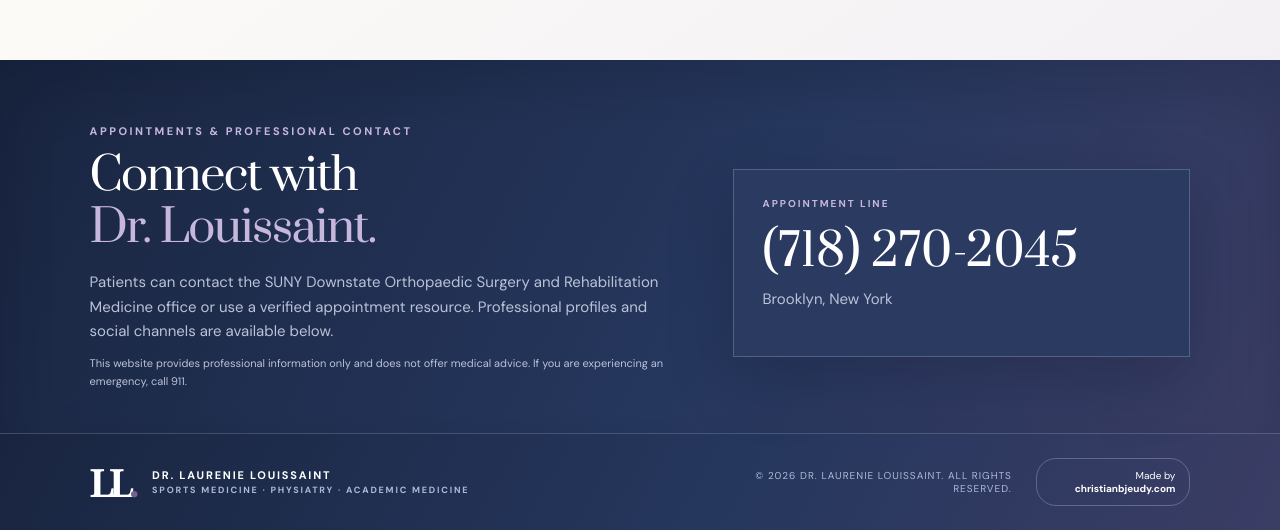
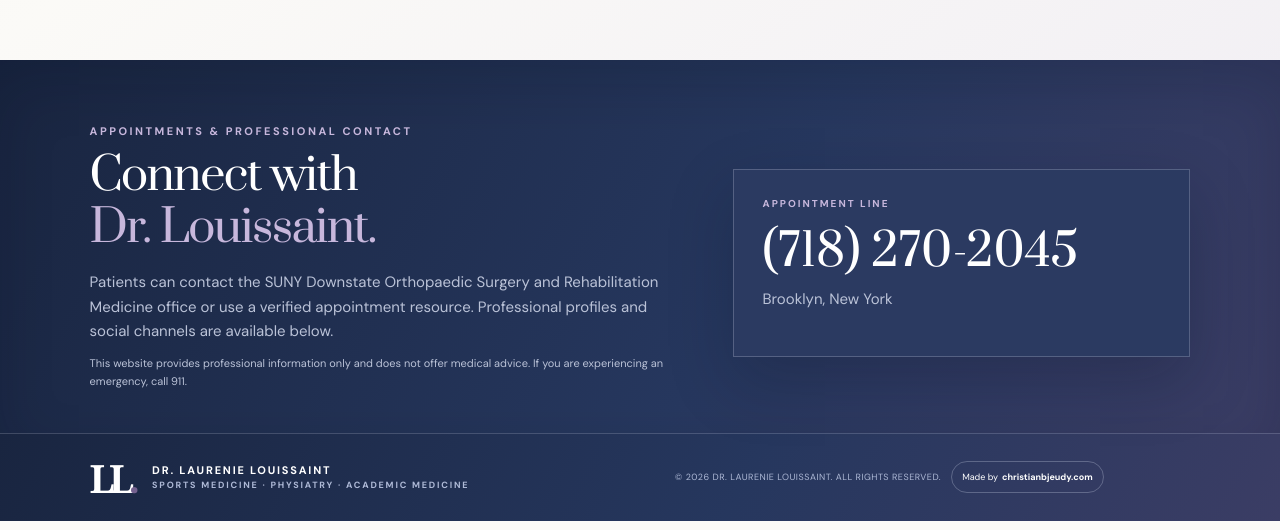
Before and after one commit to christianbjeudy/drll, a website: page index.html in a window 1280 px wide. Shown: the part 4715-5245 px from the top of the page. Drawn offline with Linux system fonts and the light colour scheme; no server answers.

Commit message:
Refine footer credit alignment

```diff
--- a/assets/profile.css
+++ b/assets/profile.css
@@ -848,16 +848,16 @@ h2 {
 }
 .footer-inner {
   display: grid;
-  grid-template-columns: minmax(500px, 1.15fr) minmax(0, 0.85fr);
+  grid-template-columns: minmax(540px, 1.05fr) minmax(0, 0.95fr);
   align-items: center;
-  gap: 28px;
+  gap: 16px;
   padding-top: 24px;
   border-top: 1px solid rgba(215, 221, 239, 0.2);
 }
 .footer .brand-monogram { color: #fff; }
 .footer .footer-brand { min-width: 0; gap: 18px; color: #fff; }
 .footer .footer-brand small { color: #aeb9d6; }
-.footer .footer-identity { flex: 0 1 auto; }
+.footer .footer-identity { flex: 0 0 auto; white-space: nowrap; }
 .footer-socials {
   flex: 0 0 auto;
   flex-wrap: nowrap;
@@ -883,15 +883,26 @@ h2 {
 .footer-socials .social-instagram svg { fill: none; stroke: currentColor; stroke-width: 1.8; }
 .footer-socials .social-instagram .fill-dot { fill: currentColor; stroke: none; }
 .footer .footer-bottom {
-  justify-content: flex-end;
-  gap: 24px;
+  justify-content: flex-start;
+  gap: 10px;
   margin-top: 0;
   padding-top: 0;
   border-top: 0;
   color: #aeb9d6;
-  text-align: right;
+  font-size: 9px;
+  letter-spacing: 0.5px;
+  text-align: left;
 }
-.footer .made-by { border-color: rgba(215, 221, 239, 0.28); color: #fff; }
+.footer .footer-bottom > span,
+.footer .made-by { flex: 0 0 auto; white-space: nowrap; }
+.footer .made-by {
+  display: inline-flex;
+  align-items: center;
+  padding: 9px 10px;
+  border-color: rgba(215, 221, 239, 0.28);
+  color: #fff;
+}
+.footer .made-by strong { margin-left: 4px; }
 .detail-source {
   margin-top: 28px;
   padding-top: 18px;
@@ -953,6 +964,11 @@ h2 {
   .profile-layout { grid-template-columns: minmax(260px, 0.72fr) minmax(0, 1.28fr); gap: 26px; }
   .profile-details .profile-detail { padding: 24px; }
   .appointment-layout { gap: 45px; }
+  .footer-inner { grid-template-columns: 1fr; gap: 22px; }
+  .footer .footer-bottom { justify-content: space-between; text-align: left; }
+}
+
+@media (max-width: 1140px) {
   .footer-inner { grid-template-columns: 1fr; gap: 22px; }
   .footer .footer-bottom { justify-content: space-between; text-align: left; }
 }
```
